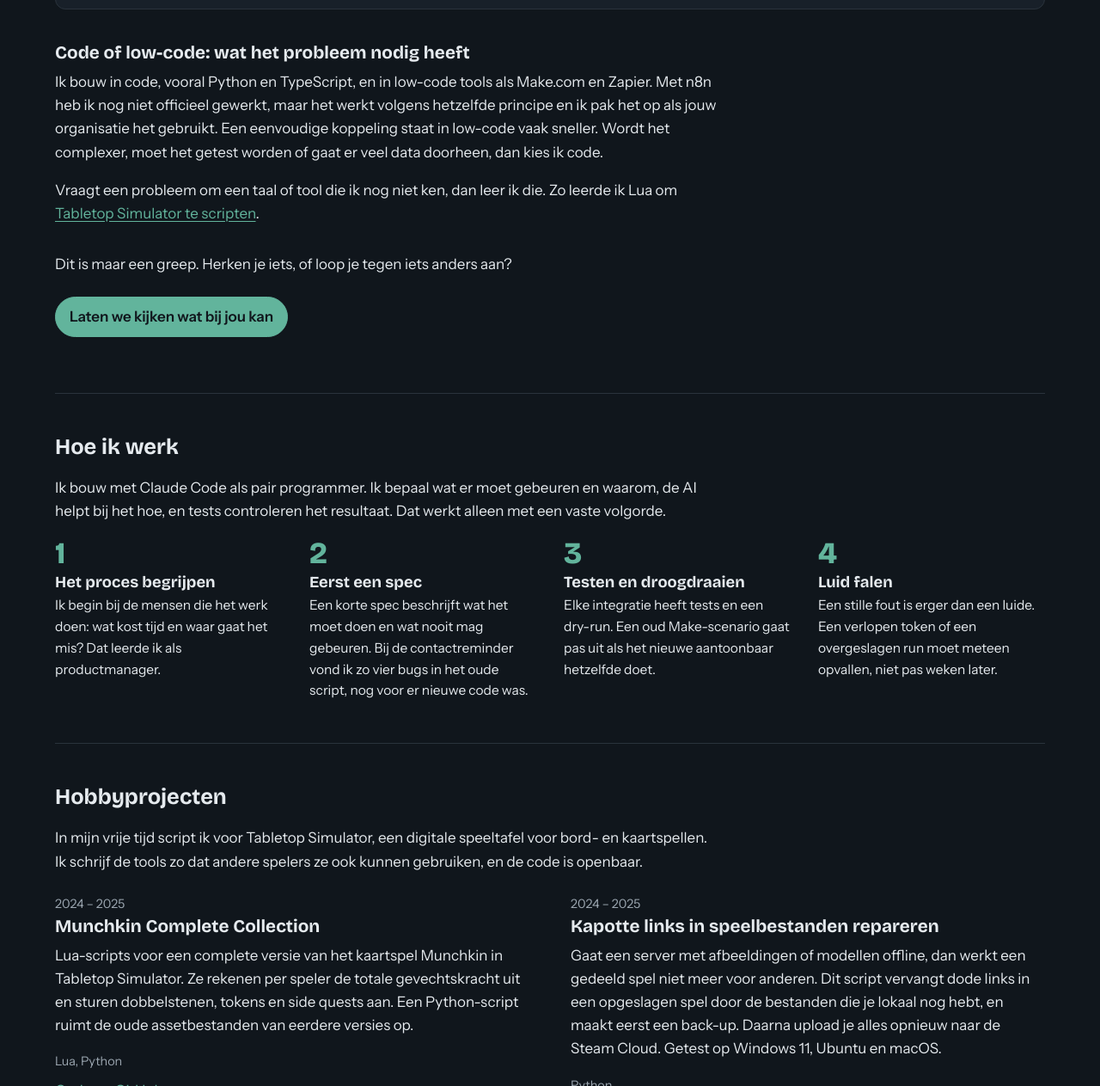
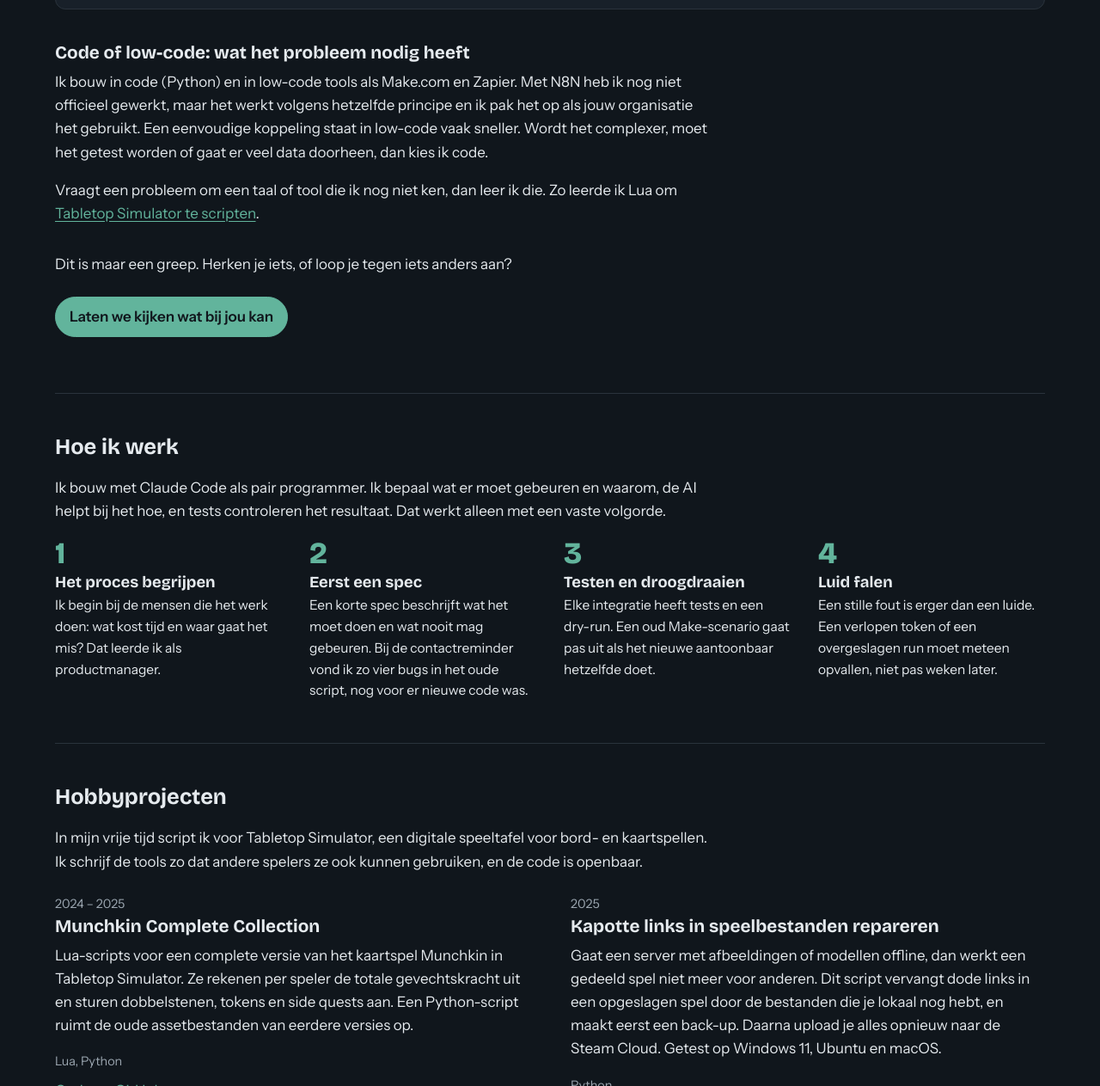
Before and after one commit to FVMF/portfolio, a plain HTML site: page index.html in a window 1280 px wide. Shown: the part 8919-10182 px from the top of the page at 86% size. Drawn offline with nearby package versions, Linux system fonts and the light colour scheme.

Commit message:
fix(content): tekstuele correcties
Python als hoofdtaal genoemd, schrijfwijze N8N, jaartal 2025.

```diff
--- a/index.html
+++ b/index.html
@@ -624,7 +624,7 @@
 
       <div class="toolbox">
         <h3>Code of low-code: wat het probleem nodig heeft</h3>
-        <p>Ik bouw in code, vooral Python en TypeScript, en in low-code tools als Make.com en Zapier. Met n8n heb ik nog niet officieel gewerkt, maar het werkt volgens hetzelfde principe en ik pak het op als jouw organisatie het gebruikt. Een eenvoudige koppeling staat in low-code vaak sneller. Wordt het complexer, moet het getest worden of gaat er veel data doorheen, dan kies ik code.</p>
+        <p>Ik bouw in code (Python) en in low-code tools als Make.com en Zapier. Met N8N heb ik nog niet officieel gewerkt, maar het werkt volgens hetzelfde principe en ik pak het op als jouw organisatie het gebruikt. Een eenvoudige koppeling staat in low-code vaak sneller. Wordt het complexer, moet het getest worden of gaat er veel data doorheen, dan kies ik code.</p>
         <p>Vraagt een probleem om een taal of tool die ik nog niet ken, dan leer ik die. Zo leerde ik Lua om <a href="#hobby">Tabletop Simulator te scripten</a>.</p>
       </div>
 
@@ -669,7 +669,7 @@
           <a href="https://github.com/FVMF/TTS_munchkin">Code op GitHub</a>
         </article>
         <article>
-          <p class="when">2024 – 2025</p>
+          <p class="when">2025</p>
           <h3>Kapotte links in speelbestanden repareren</h3>
           <p>Gaat een server met afbeeldingen of modellen offline, dan werkt een gedeeld spel niet meer voor anderen. Dit script vervangt dode links in een opgeslagen spel door de bestanden die je lokaal nog hebt, en maakt eerst een back-up. Daarna upload je alles opnieuw naar de Steam Cloud. Getest op Windows 11, Ubuntu en macOS.</p>
           <p class="stack">Python</p>
```
